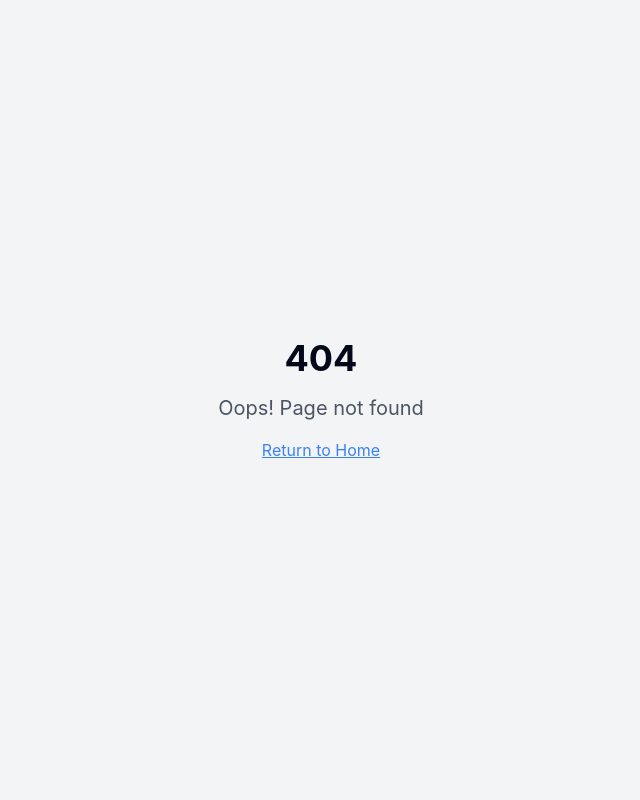
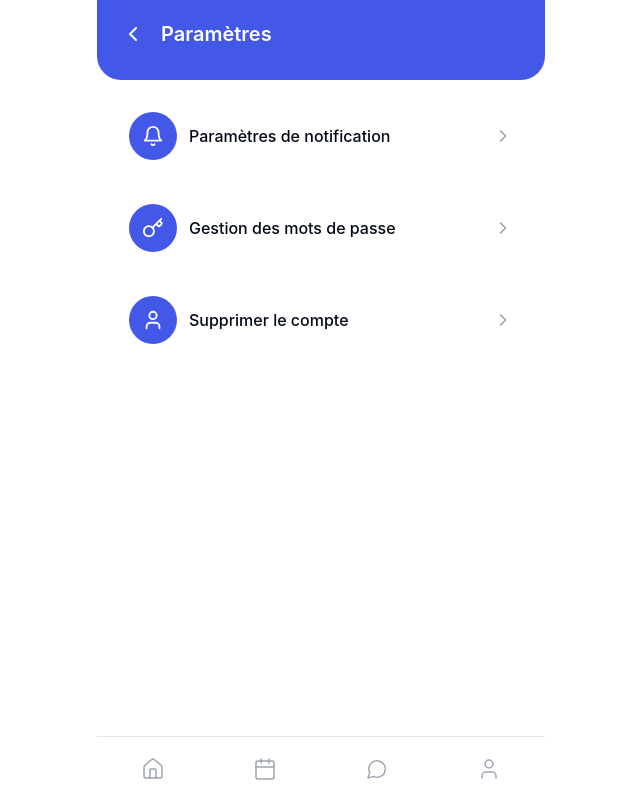
Before and after one commit to Johan-kabo/forever-care-app, a React (Vite) app: page /settings in a window 1280 px wide. Before the commit this address had no page. Shown: the whole page, without its empty margins (319-959 px from the left). Built offline with nearby package versions, Linux system fonts and the light colour scheme.

Commit message:
Implement settings page
Implement the settings page based on the provided design.

```diff
--- a/src/App.tsx
+++ b/src/App.tsx
@@ -12,6 +12,7 @@ import FavouriteDoctors from "./pages/FavouriteDoctors";
 import TopDoctors from "./pages/TopDoctors";
 import Notifications from "./pages/Notifications";
 import DoctorDetails from "./pages/DoctorDetails";
+import Settings from "./pages/Settings";
 import NotFound from "./pages/NotFound";
 
 const queryClient = new QueryClient();
@@ -31,6 +32,10 @@ const App = () => (
           <Route path="/top-doctors" element={<TopDoctors />} />
           <Route path="/notifications" element={<Notifications />} />
           <Route path="/doctor/:id" element={<DoctorDetails />} />
+          <Route path="/settings" element={<Settings />} />
+          <Route path="/settings/notifications" element={<NotFound />} />
+          <Route path="/settings/password" element={<NotFound />} />
+          <Route path="/settings/delete-account" element={<NotFound />} />
           <Route path="*" element={<NotFound />} />
         </Routes>
       </BrowserRouter>
--- a/src/pages/Profile.tsx
+++ b/src/pages/Profile.tsx
@@ -53,18 +53,22 @@ const Profile = () => {
         <ProfileMenuItem
           icon={<User size={22} className="text-white" />}
           title="Profil"
+          to="/profile/details"
         />
         <ProfileMenuItem
           icon={<Settings size={22} className="text-white" />}
           title="Paramètres"
+          to="/settings"
         />
         <ProfileMenuItem
           icon={<HelpCircle size={22} className="text-white" />}
           title="Aide"
+          to="/help"
         />
         <ProfileMenuItem
           icon={<LogOut size={22} className="text-white" />}
           title="Déconnexion"
+          to="/logout"
         />
       </div>
     </MobileLayout>
--- /dev/null
+++ b/src/pages/Settings.tsx
@@ -0,0 +1,64 @@
+
+import React from "react";
+import MobileLayout from "@/components/MobileLayout";
+import { Bell, Key, User, ChevronRight, ChevronLeft } from "lucide-react";
+import { Link, useNavigate } from "react-router-dom";
+
+const SettingsMenuItem = ({
+  icon,
+  title,
+  to = "#"
+}: {
+  icon: React.ReactNode;
+  title: string;
+  to?: string;
+}) => (
+  <Link to={to} className="flex items-center justify-between p-4 bg-white rounded-xl mb-3">
+    <div className="flex items-center gap-3">
+      <div className="h-12 w-12 rounded-full bg-health-primary flex items-center justify-center">
+        {icon}
+      </div>
+      <span className="font-medium text-base">{title}</span>
+    </div>
+    <ChevronRight className="text-gray-400" size={20} />
+  </Link>
+);
+
+const Settings = () => {
+  const navigate = useNavigate();
+
+  return (
+    <MobileLayout>
+      {/* Header */}
+      <div className="bg-health-primary text-white p-6 pt-5 pb-8 rounded-b-3xl mb-4">
+        <div className="flex items-center">
+          <button onClick={() => navigate(-1)} className="mr-4">
+            <ChevronLeft size={24} className="text-white" />
+          </button>
+          <h1 className="text-xl font-semibold">Paramètres</h1>
+        </div>
+      </div>
+
+      {/* Menu Items */}
+      <div className="px-4">
+        <SettingsMenuItem
+          icon={<Bell size={22} className="text-white" />}
+          title="Paramètres de notification"
+          to="/settings/notifications"
+        />
+        <SettingsMenuItem
+          icon={<Key size={22} className="text-white" />}
+          title="Gestion des mots de passe"
+          to="/settings/password"
+        />
+        <SettingsMenuItem
+          icon={<User size={22} className="text-white" />}
+          title="Supprimer le compte"
+          to="/settings/delete-account"
+        />
+      </div>
+    </MobileLayout>
+  );
+};
+
+export default Settings;
```
